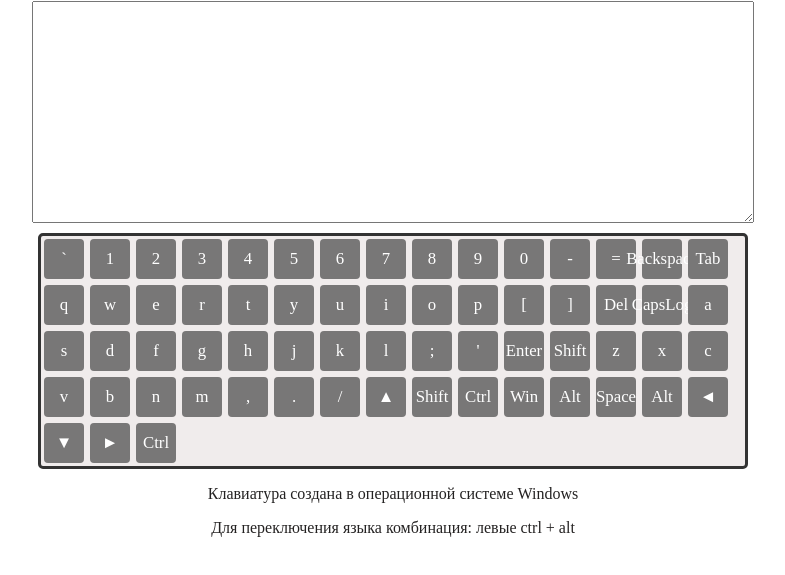
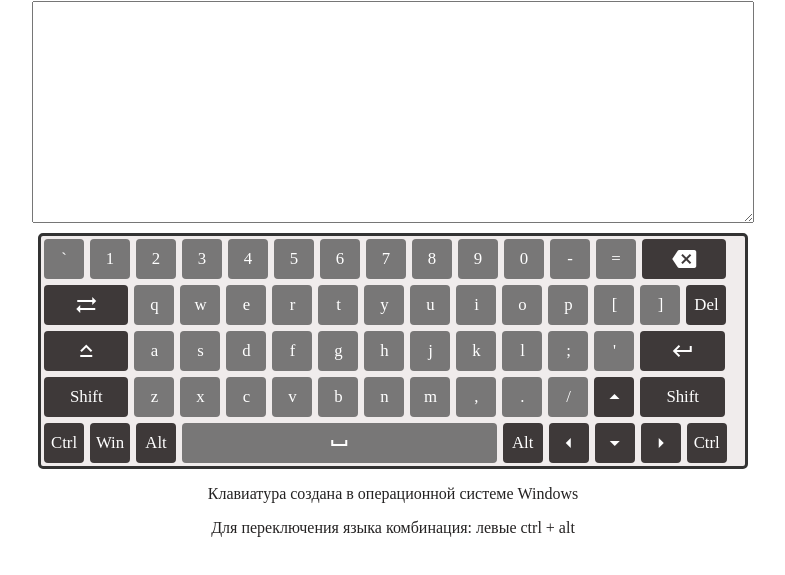
Before and after one commit to Yulbee/virtual-keyboard, a plain HTML site: page index.html in a window 1280 px wide. Shown: the part 79-654 px from the top of the page, without its empty margins (247-1032 px from the left). Drawn offline with Linux system fonts and the light colour scheme.

Commit message:
feat: implement all elements, methods, properties in Keyboard object

```diff
--- a/index.html
+++ b/index.html
@@ -9,7 +9,7 @@
     <title>RSS Virtual Keyboard</title>
 </head>
 <body>
-  <script src="main.js"></script>
+  <script src="keyboard.js"></script>
   <!--<div class="keyboard__key keyboard__key_extra-wide keyboard__key_active">a</div>
   <div class="keyboard__key keyboard__key_wide ">
     <i class="material-icons">backspace</i>
--- /dev/null
+++ b/keyboard.js
@@ -0,0 +1,211 @@
+
+
+const Keyboard = {
+    elements: {
+      title: null,
+      textarea: null,
+      main: null,
+      keyBoardContainer:null,
+      keys: [],
+      description: null,
+      language: null
+    },
+
+   eventHandlers: {
+      oninput: null,
+      onclose: null
+   },
+
+   properties: {
+      value: "",
+      capsLock: false
+},
+
+init() {
+
+
+
+this.elements.title = document.createElement('h1');
+this.elements.textarea = document.createElement('textarea');
+this.elements.main = document.createElement('div');
+this.elements.keyBoardContainer = document.createElement('div');
+this.elements.description = document.createElement('p');
+this.elements.language = document.createElement('p');
+
+this.elements.title.classList.add('title');
+this.elements.title.textContent = 'RSS Virtual Keyboard';
+this.elements.textarea.classList.add('textarea');
+this.elements.main.classList.add('wrapper');
+this.elements.keyBoardContainer.classList.add('keyboard');
+this.elements.description.classList.add('description');
+this.elements.description.textContent = 'Клавиатура создана в операционной системе Windows';
+this.elements.language.classList.add('language');
+this.elements.language.textContent = 'Для переключения языка комбинация: левыe ctrl + alt';
+
+document.body.appendChild(this.elements.title);
+document.body.appendChild(this.elements.textarea);
+this.elements.main.appendChild(this.elements.keyBoardContainer);
+this.elements.keyBoardContainer.appendChild(this.createKeys());
+document.body.appendChild(this.elements.main);
+document.body.appendChild(this.elements.description);
+document.body.appendChild(this.elements.language);
+
+},
+
+createKeys() {
+
+const fragment = document.createDocumentFragment();
+const keyLayout = ['`', '1', '2', '3', '4', '5', '6', '7', '8', '9', '0', '-', '=', 'Backspace',
+    'Tab', 'q', 'w', 'e', 'r', 't', 'y', 'u', 'i', 'o', 'p', '[', ']', 'Del',
+    'CapsLock', 'a', 's', 'd', 'f', 'g', 'h', 'j', 'k', 'l', ';', "'", 'Enter',
+    'Shift', 'z', 'x', 'c', 'v', 'b', 'n', 'm', ',', '.', '/', 'Arrow_up', 'Shift',
+    'Ctrl', 'Win', 'Alt', 'Space', 'Alt', 'Arrow_left', 'Arrow_down', 'Arrow_right','Ctrl'];
+
+    const createIconHTML = (icon_name) => {
+        return `<i class="material-icons">${icon_name}</i>`
+    }
+
+    keyLayout.forEach(key => {
+        const keyElement = document.createElement('div');
+        keyElement.classList.add('keyboard__key');
+
+        switch (key) {
+            case 'Backspace':
+                keyElement.classList.add('keyboard__key_wide', 'keyboard__key_dark');
+                keyElement.innerHTML = createIconHTML('backspace');
+                keyElement.addEventListener('click', ( ) => {
+                    this.properties.value = this.properties.value.substring(0, this.properties.value.length-1);
+                    this.triggerEvent(oninput);
+                });
+                break;
+
+            case 'Del':
+                keyElement.classList.add('keyboard__key_dark');
+                keyElement.textContent = key;
+                keyElement.addEventListener('click', ( ) => {
+                    this.properties.value = this.properties.value.substring(1);
+                    this.triggerEvent(oninput);
+                });
+                break;
+
+            case 'CapsLock':
+                keyElement.classList.add('keyboard__key_wide', 'keyboard__key_dark');
+                keyElement.innerHTML = createIconHTML('keyboard_capslock');
+                keyElement.addEventListener('click', ( ) => {
+                    this.toggleCapsLock();
+                    keyElement.classList.toggle('keyboard__key_active', this.properties.capsLock);
+                });
+                break;
+
+            case 'Enter':
+                keyElement.classList.add('keyboard__key_wide', 'keyboard__key_dark');
+                keyElement.innerHTML = createIconHTML('keyboard_return');
+                keyElement.addEventListener('click', ( ) => {
+                    this.properties.value +='/n';
+                    this.triggerEvent(oninput);
+                });
+
+                 break;
+
+            case 'Tab':
+                keyElement.classList.add('keyboard__key_wide', 'keyboard__key_dark');
+                keyElement.innerHTML = createIconHTML('sync_alt');
+                keyElement.addEventListener('click', ( ) => {
+                    /*this.properties.value +=' ';*/
+                    this.triggerEvent(oninput);
+                });
+
+                 break;
+
+            case 'Space':
+                keyElement.classList.add('keyboard__key_extra-wide');
+                keyElement.innerHTML = createIconHTML('space_bar');
+                keyElement.addEventListener('click', () => {
+                    this.properties.value +=' ';
+                    this.triggerEvent(oninput);
+                    });
+
+                break;
+            case 'Shift':
+                keyElement.classList.add('keyboard__key_wide', 'keyboard__key_dark');
+                keyElement.textContent = key;
+                break;
+
+            case 'Shift':
+                keyElement.classList.add('keyboard__key_wide', 'keyboard__key_dark');
+                keyElement.textContent = key;
+                break;
+
+            case 'Win':
+                keyElement.classList.add('keyboard__key_dark');
+                keyElement.textContent = key;
+                break;
+
+            case 'Alt':
+                keyElement.classList.add('keyboard__key_dark');
+                keyElement.textContent = key;
+                break;
+
+            case 'Ctrl':
+                keyElement.classList.add('keyboard__key_dark');
+                keyElement.textContent = key;
+                break;
+
+            case 'Arrow_up':
+                keyElement.classList.add('keyboard__key_dark');
+                keyElement.innerHTML = createIconHTML('arrow_drop_up');
+                break;
+
+            case 'Arrow_down':
+                keyElement.classList.add('keyboard__key_dark');
+                keyElement.innerHTML = createIconHTML('arrow_drop_down');
+                break;
+
+            case 'Arrow_right':
+                keyElement.classList.add('keyboard__key_dark');
+                keyElement.innerHTML = createIconHTML('arrow_right');
+                break;
+
+            case 'Arrow_left':
+                keyElement.classList.add('keyboard__key_dark');
+                keyElement.innerHTML = createIconHTML('arrow_left');
+                break;
+
+
+
+            default:
+                keyElement.textContent = key;
+                keyElement.addEventListener('click', () => {
+                    this.properties.value += this.properties.capsLock ? key.toLocaleUpperCase() : key.toLocaleLowerCase();
+                    this.triggerEvent(oninput);
+                    });
+                break;
+        }
+        fragment.appendChild(keyElement)
+           })
+
+           return fragment;
+    },
+
+    triggerEvent() {
+
+},
+
+toggleCapsLock() {
+
+},
+
+open(initialValue, oninput, onclose) {
+
+},
+
+close() {
+
+}
+
+}
+
+window.addEventListener('DOMContentLoaded', function () {
+    Keyboard.init();
+}
+)
--- a/styles.css
+++ b/styles.css
@@ -60,7 +60,7 @@
 }
 
 .keyboard__key_extra-wide {
-    width:36%;
+    width:44.7%;
     max-width: 500px;
 }
 
```
